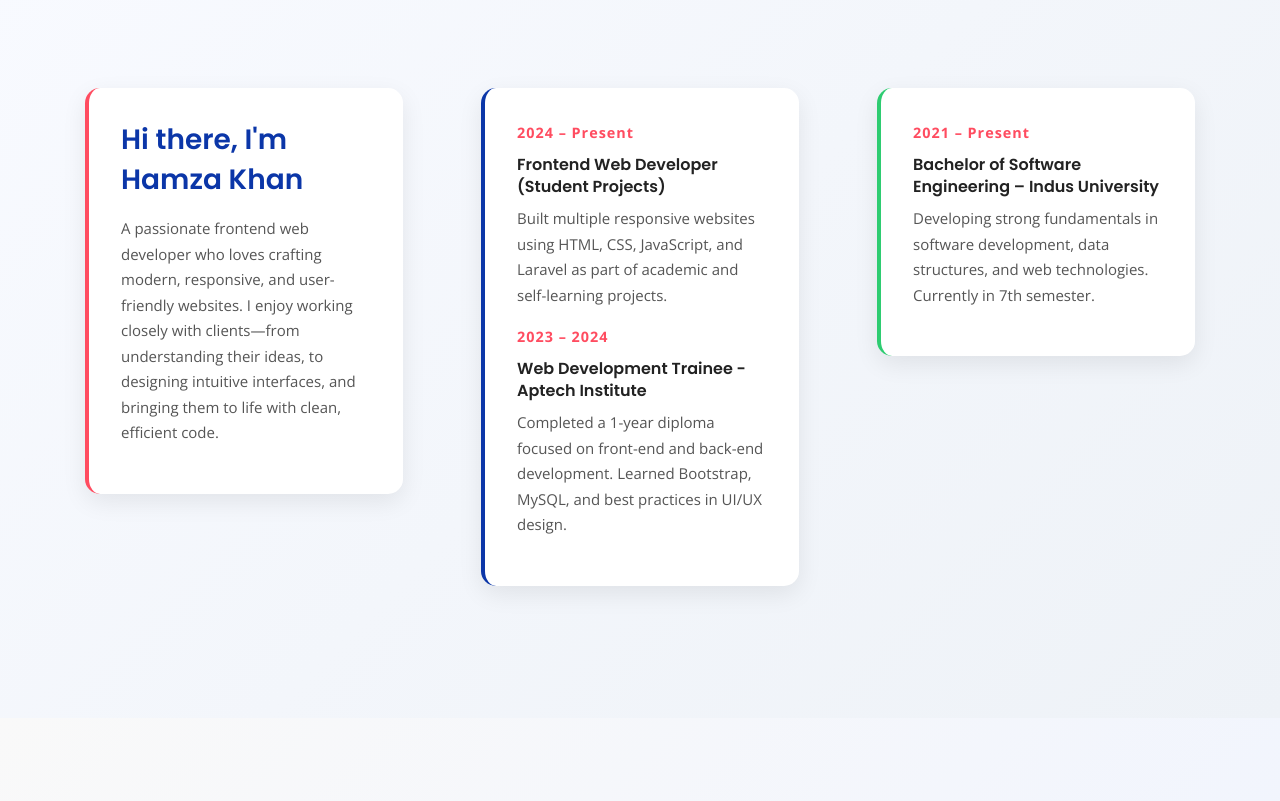
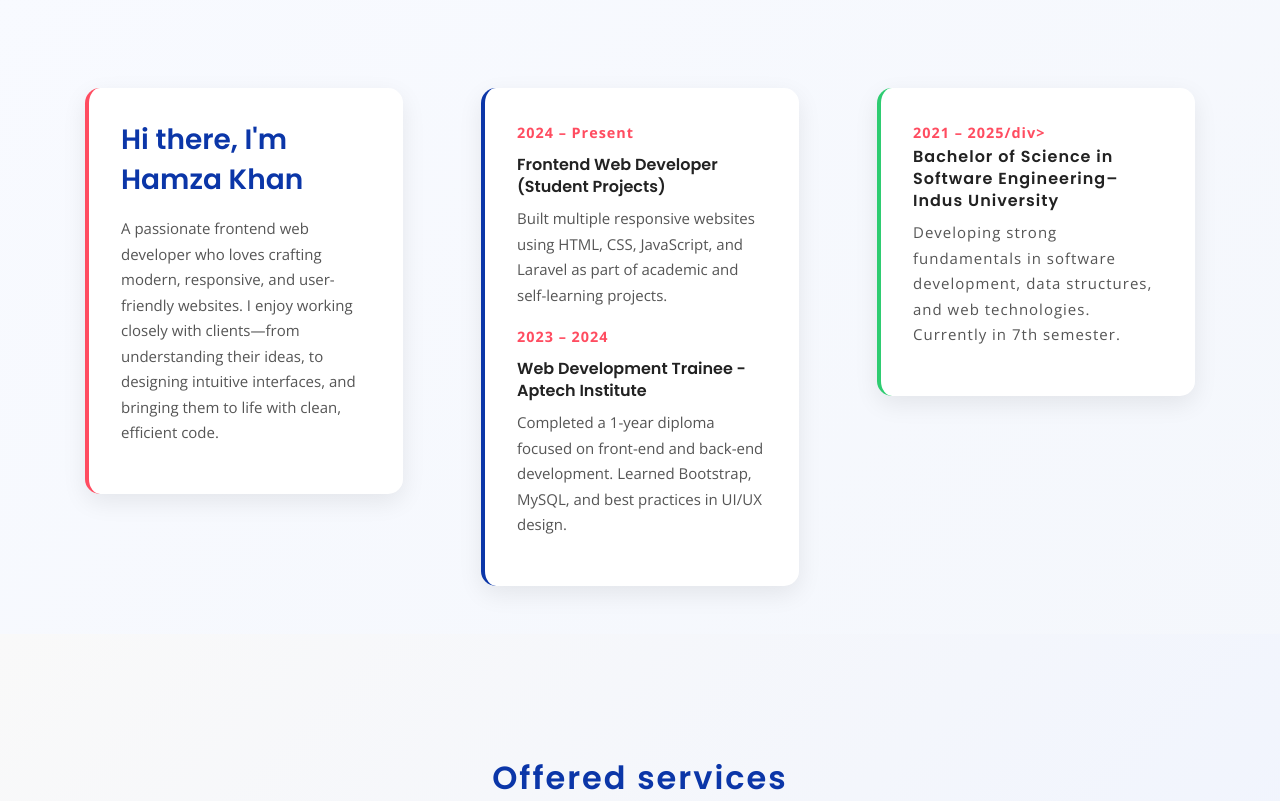
Before and after one commit to HAMZA915-SYS/My-Portfolio, a plain HTML site: page index.html in a window 1280 px wide. Shown: the part 920-1721 px from the top of the page. Drawn offline with nearby package versions, Linux system fonts and the light colour scheme.

Commit message:
index.html

```diff
--- a/index.html
+++ b/index.html
@@ -135,8 +135,8 @@
             </div>
             <div class="col-lg-4" data-aos="fade-up" data-aos-delay="300">
                 <div class="text-container third">
-                    <div class="time">2021 – Present</div>
-                    <h6>Bachelor of Software Engineering – Indus University</h6>
+                    <div class="time">2021 – 2025/div>
+                    <h6>Bachelor of Science in Software Engineering– Indus University</h6>
                     <p>Developing strong fundamentals in software development, data structures, and web technologies. Currently in 7th semester.</p>
                 </div>
             </div>
```
